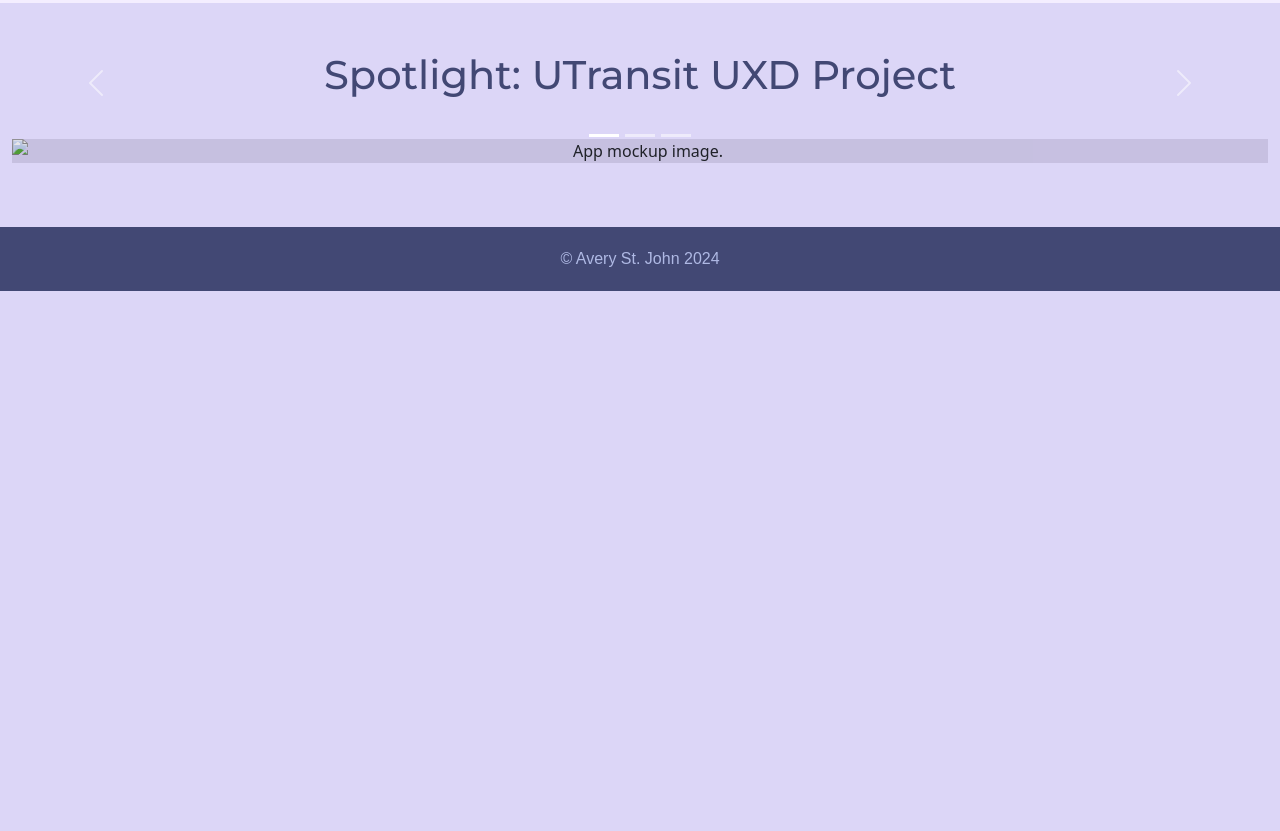
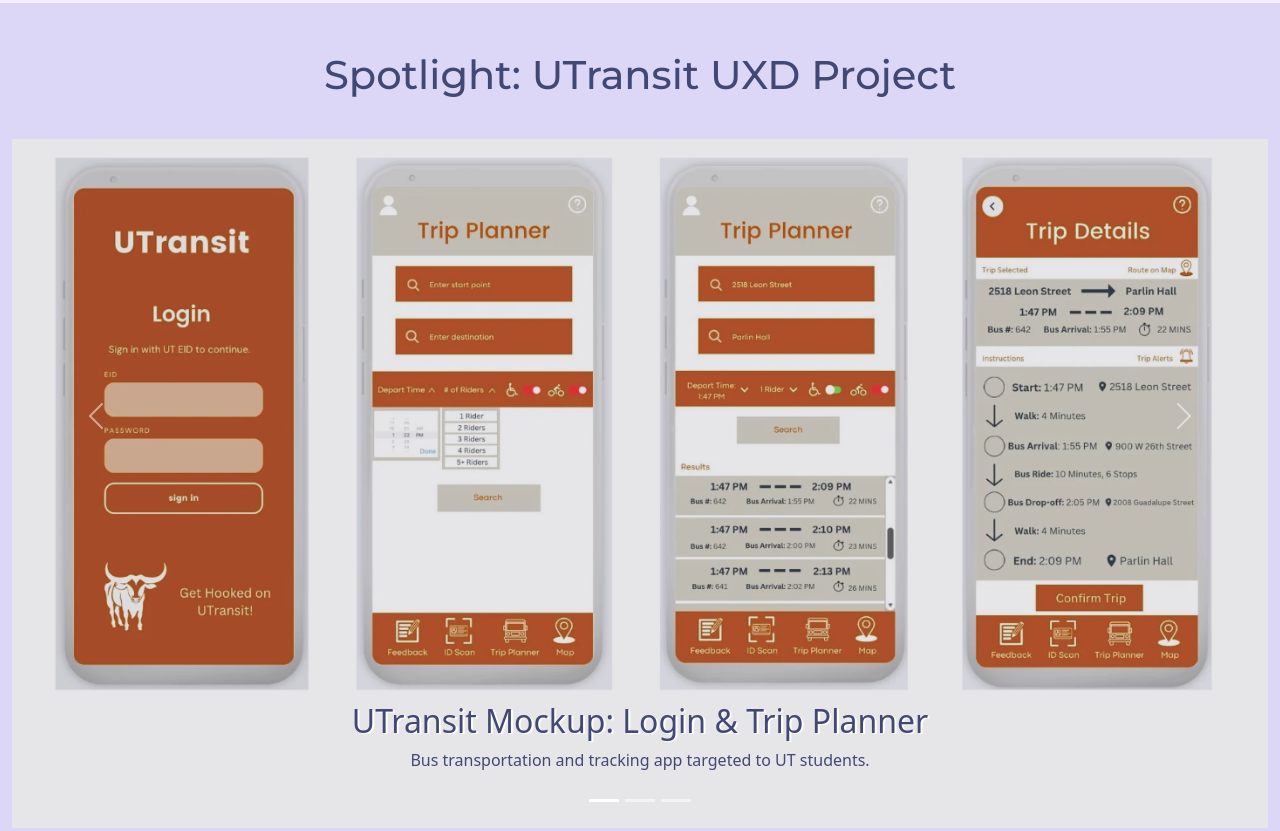
Before and after one commit to averystjohn/Avery-St.-John-Portfolio-Website, a plain HTML site: page index.html in a window 1280 px wide. Shown: the part 2180-3011 px from the top of the page. Before the commit the page ends 2471 px from the top, so only its background shows below. Drawn offline with nearby package versions, Linux system fonts and the light colour scheme; the site is published under a folder, as on GitHub Pages, so addresses that start at the root find nothing.

Commit message:
Update index.html

```diff
--- a/index.html
+++ b/index.html
@@ -110,21 +110,21 @@
         </div>
         <div class="carousel-inner">
           <div class="carousel-item active">
-            <img src="/img/slide-1.png" class="d-block w-100" alt="App mockup image.">
+            <img src="img/slide-1.png" class="d-block w-100" alt="App mockup image.">
             <div class="carousel-caption d-none d-md-block">
               <h2>UTransit Mockup: Login & Trip Planner</h2>
               <p>Bus transportation and tracking app targeted to UT students.</p>
             </div>
           </div>
           <div class="carousel-item">
-            <img src="/img/slide-2.png" class="d-block w-100" alt="App mockup image.">
+            <img src="img/slide-2.png" class="d-block w-100" alt="App mockup image.">
             <div class="carousel-caption d-none d-md-block">
               <h2>UTransit Mockup: Map</h2>
               <p>Implements unique features and improves upon user concerns with a user-friendly and feedback-centered interface.</p>
             </div>
           </div>
           <div class="carousel-item">
-            <img src="/img/slide-3.png" class="d-block w-100" alt="App mockup image.">
+            <img src="img/slide-3.png" class="d-block w-100" alt="App mockup image.">
             <div class="carousel-caption d-none d-md-block">
               <h2>UTransit Mockup: ID Scan, Feedback, & Help Bot</h2>
               <p>Encourages more students to use public transportation, reducing emissions and positively impacting the environment.</p>
```
